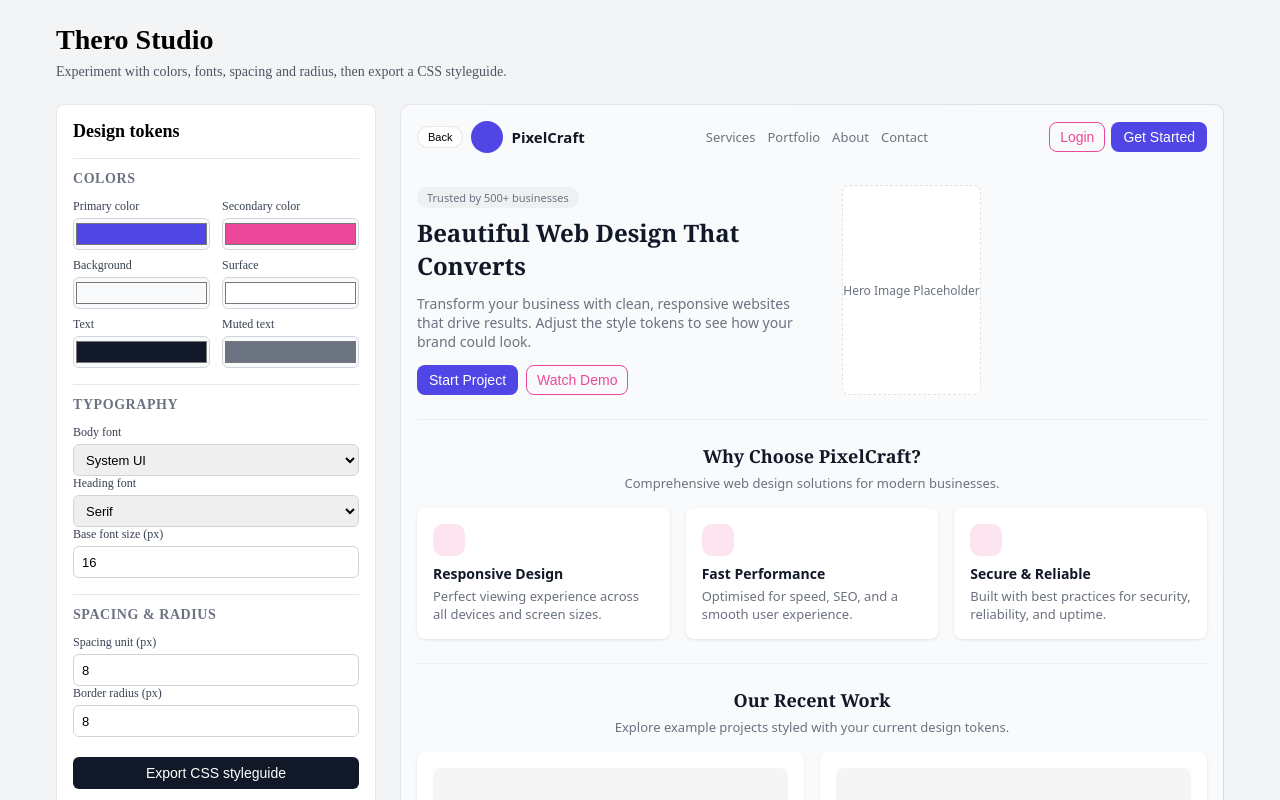
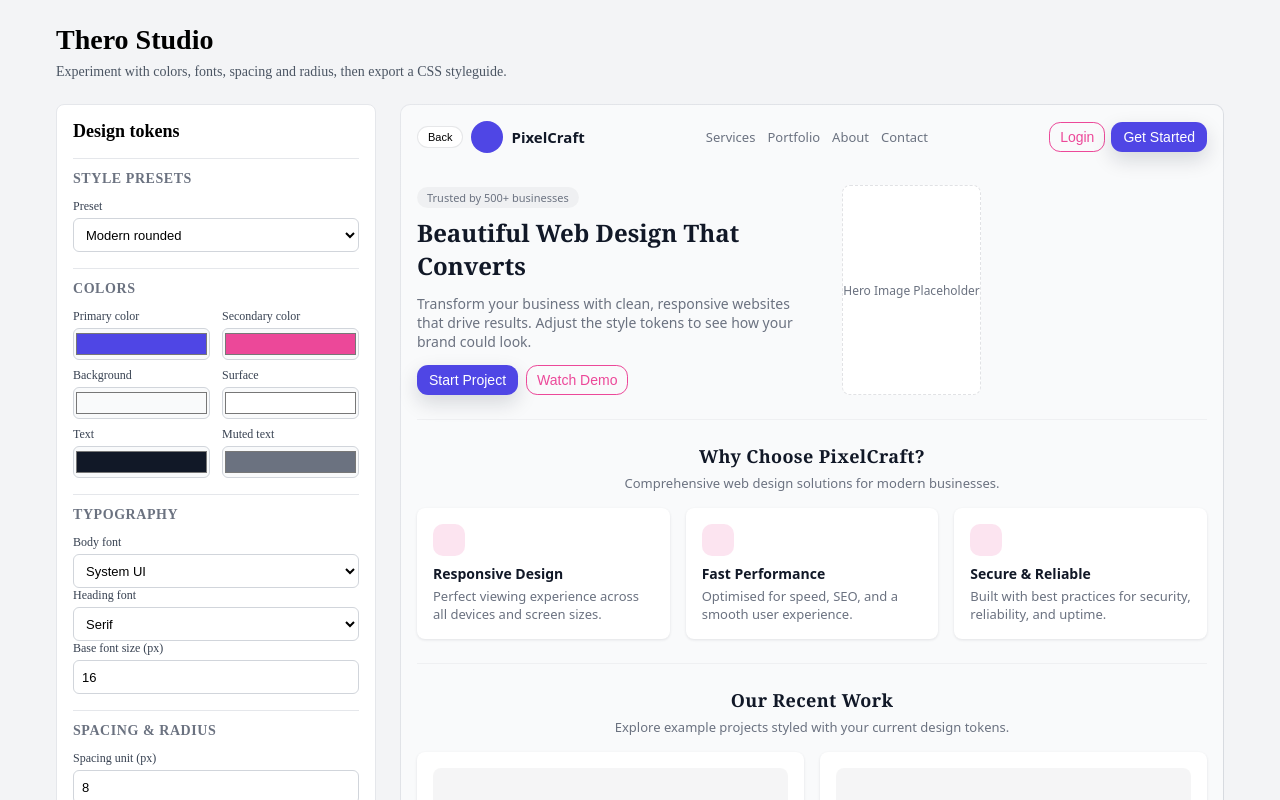
Before and after one commit to Y-Juice/thero-studio, an Angular app: page / in a window 1280 px wide. Shown: the top 800 px of the page. Built offline with nearby package versions, Linux system fonts and the light colour scheme.

Commit message:
feat: added presets

```diff
--- a/src/app/app.component.css
+++ b/src/app/app.component.css
@@ -86,12 +86,13 @@ input[type='color'] {
 
 input[type='number'],
 select {
-  height: 32px;
+  height: 34px;
   border-radius: 6px;
   border: 1px solid #d1d5db;
   padding: 0 8px;
   font-size: 13px;
   box-sizing: border-box;
+  background-color: #ffffff;
 }
 
 .export-button {
@@ -220,6 +221,54 @@ select {
   background-color: rgba(79, 70, 229, 0.08);
   color: var(--primary-color, #4f46e5);
   font-size: 12px;
+}
+
+/* Variants for style presets */
+
+.preview-window[data-style='modern-rounded'] .btn-primary {
+  border-radius: calc(var(--border-radius, 8px) * 1.4);
+  box-shadow: 0 8px 20px rgba(15, 23, 42, 0.15);
+}
+
+.preview-window[data-style='modern-rounded'] .btn-secondary {
+  border-radius: calc(var(--border-radius, 8px) * 1.4);
+}
+
+.preview-window[data-style='modern-rounded'] .lp-section-title {
+  letter-spacing: 0.02em;
+}
+
+.preview-window[data-style='minimal-sharp'] .btn-primary,
+.preview-window[data-style='minimal-sharp'] .btn-secondary {
+  border-radius: 0;
+  box-shadow: none;
+}
+
+.preview-window[data-style='minimal-sharp'] .card {
+  border-radius: 4px;
+  box-shadow: none;
+  border: 1px solid rgba(15, 23, 42, 0.06);
+}
+
+.preview-window[data-style='minimal-sharp'] .lp-section-title {
+  text-transform: uppercase;
+  letter-spacing: 0.06em;
+  font-size: 13px;
+}
+
+.preview-window[data-style='editorial-soft'] .lp-hero-text h2,
+.preview-window[data-style='editorial-soft'] .lp-section-title {
+  font-size: 26px;
+  letter-spacing: 0.01em;
+}
+
+.preview-window[data-style='editorial-soft'] .card {
+  border-radius: calc(var(--border-radius, 8px) * 1.5);
+  box-shadow: 0 18px 45px rgba(15, 23, 42, 0.18);
+}
+
+.preview-window[data-style='editorial-soft'] .lp-section-header {
+  text-align: left;
 }
 
 /* Landing page layout inside preview */
--- a/src/app/app.component.html
+++ b/src/app/app.component.html
@@ -7,6 +7,18 @@
   <section class="shell-body">
     <section class="controls">
       <h2>Design tokens</h2>
+
+      <div class="field-group">
+        <h3>Style presets</h3>
+        <label>
+          <span>Preset</span>
+          <select [(ngModel)]="currentStyle" (ngModelChange)="applyStylePreset($event)">
+            <option *ngFor="let preset of stylePresets" [value]="preset.id">
+              {{ preset.label }}
+            </option>
+          </select>
+        </label>
+      </div>
 
       <div class="field-group">
         <h3>Colors</h3>
@@ -110,7 +122,7 @@
     </section>
 
     <section class="preview" [ngStyle]="previewStyles">
-      <div class="preview-window">
+      <div class="preview-window" [attr.data-style]="currentStyle">
         <!-- Top navigation -->
         <nav class="lp-nav">
           <div class="lp-nav-left">
@@ -212,7 +224,7 @@
         <section class="lp-section">
           <div class="lp-section-header">
             <h3 class="lp-section-title">What Our Clients Say</h3>
-          </div>
+    </div>
           <div class="lp-testimonials-grid">
             <article class="card lp-testimonial-card">
               <div class="lp-stars">★★★★★</div>
@@ -241,7 +253,7 @@
               <div class="lp-testimonial-name">Emily Rodriguez</div>
               <div class="lp-testimonial-role">Marketing Director, Bloom</div>
             </article>
-          </div>
+      </div>
         </section>
 
         <!-- Pricing -->
@@ -251,7 +263,7 @@
             <p class="lp-section-subtitle">
               Pricing cards below use your current spacing, radius, and colors.
             </p>
-          </div>
+      </div>
           <div class="lp-pricing-grid">
             <article class="card lp-pricing-card">
               <h4>Starter</h4>
@@ -287,9 +299,9 @@
               </ul>
               <button class="btn-secondary" type="button">Contact Sales</button>
             </article>
-          </div>
+    </div>
         </section>
-      </div>
+  </div>
     </section>
   </section>
 </main>
--- a/src/app/app.component.ts
+++ b/src/app/app.component.ts
@@ -1,16 +1,48 @@
 import { Component } from '@angular/core';
 import { FormsModule } from '@angular/forms';
-import { NgStyle } from '@angular/common';
+import { NgStyle, NgFor } from '@angular/common';
 
 @Component({
   selector: 'app-root',
   standalone: true,
-  imports: [FormsModule, NgStyle],
+  imports: [FormsModule, NgStyle, NgFor],
   templateUrl: './app.component.html',
   styleUrl: './app.component.css'
 })
 export class AppComponent {
   title = 'Thero Studio';
+
+  stylePresets = [
+    {
+      id: 'modern-rounded',
+      label: 'Modern rounded',
+      changes: {
+        borderRadius: 12,
+        spacingUnit: 10,
+        fontFamilyHeading: '"Inter", system-ui, sans-serif'
+      }
+    },
+    {
+      id: 'minimal-sharp',
+      label: 'Minimal sharp',
+      changes: {
+        borderRadius: 2,
+        spacingUnit: 8,
+        fontFamilyHeading: '"Roboto", system-ui, sans-serif'
+      }
+    },
+    {
+      id: 'editorial-soft',
+      label: 'Editorial soft',
+      changes: {
+        borderRadius: 16,
+        spacingUnit: 12,
+        fontFamilyHeading: '"Georgia", "Times New Roman", serif'
+      }
+    }
+  ];
+
+  currentStyle = this.stylePresets[0].id;
 
   design = {
     primaryColor: '#4f46e5',
@@ -41,6 +73,19 @@ export class AppComponent {
       '--spacing-unit': this.design.spacingUnit + 'px',
       '--border-radius': this.design.borderRadius + 'px'
     } as { [key: string]: string };
+  }
+
+  applyStylePreset(presetId: string) {
+    this.currentStyle = presetId;
+    const preset = this.stylePresets.find((p) => p.id === presetId);
+    if (!preset) {
+      return;
+    }
+
+    this.design = {
+      ...this.design,
+      ...preset.changes
+    };
   }
 
   downloadCss() {
```
